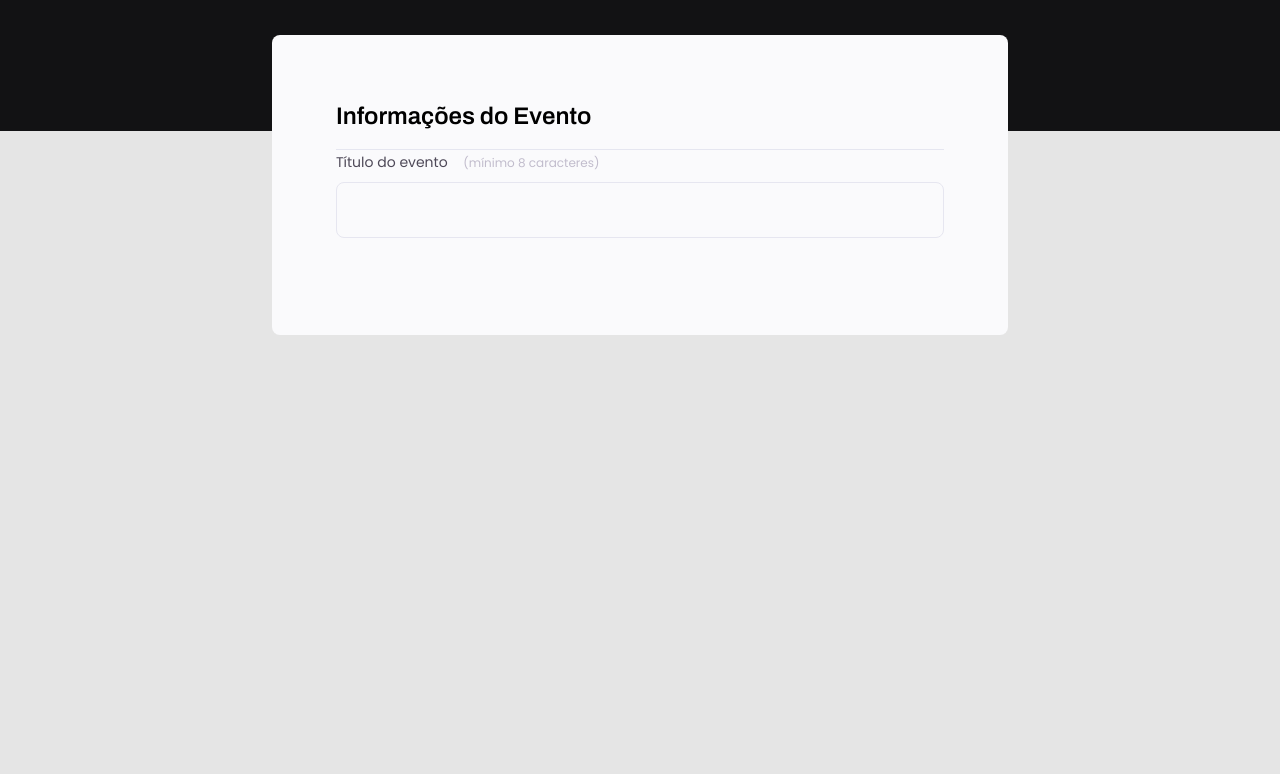
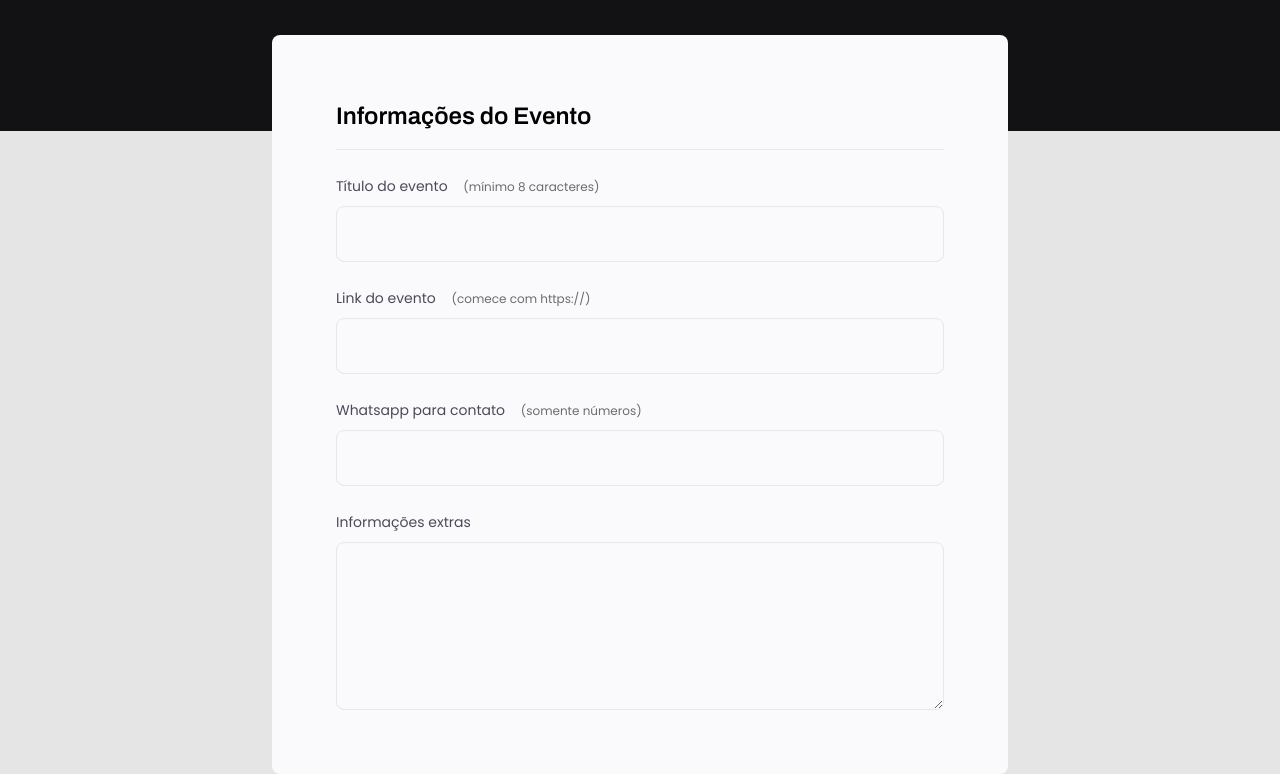
Before and after one commit to luccasmesquita/event_form, a plain HTML site: page index.html in a window 1280 px wide. Shown: the part 237-1011 px from the top of the page. Before the commit the page ends 800 px from the top, so only its background shows below. Drawn offline with Linux system fonts and the light colour scheme.

Commit message:
link, whatsapp and info field finalished

```diff
--- a/index.html
+++ b/index.html
@@ -23,10 +23,27 @@
         </header>
         <form action="">
             <fieldset>
-                <legend>Informações do Evento</legend>
-                <div class="input-wrapper">
-                    <label for="event-title">Título do evento <span>(mínimo 8 caracteres)</span></label>
-                    <input type="text" id="event-title" />
+                <div class="fildset-wrapper">
+                    <legend>Informações do Evento</legend>
+
+                    <div class="input-wrapper">
+                        <label for="event-title">Título do evento <span>(mínimo 8 caracteres)</span></label>
+                        <input type="text" id="event-title" />
+                    </div>
+
+                    <div class="input-wrapper">
+                        <label for="event-link">Link do evento <span>(comece com https://)</span></label>
+                        <input type="text" id="event-link" />
+                    </div>
+
+                    <div class="input-wrapper">
+                        <label for="event-whatsapp">Whatsapp para contato <span>(somente números)</span></label>
+                        <input type="number" id="event-whatsapp" />
+                    </div>
+                    <div class="input-wrapper">
+                        <label for="event-info">Informações extras</label>
+                        <textarea id="event-info" cols="30" rows="10"></textarea>
+                    </div>
                 </div>
             </fieldset>
         </form>
--- a/style.css
+++ b/style.css
@@ -52,6 +52,12 @@ form {
 fieldset {
     border: none;
 }
+.fildset-wrapper {
+    display: flex;
+    flex-direction: column;
+    gap: 24px;
+
+}
 fieldset legend {
     font-family: 'Archivo', sans-serif;
     font-weight: 600;
@@ -75,10 +81,13 @@ fieldset legend {
     margin-left: 12px;
     font-size: 12px;
     line-height: 20px;
-    color: #C1BCCC;
+    color: #6c6a71;
+}
+.input-wrapper label span:hover {
+    color: #a9a7af;
 }
 
-.input-wrapper input {
+.input-wrapper input, .input-wrapper textarea {
     background: #FAFAFC;
     border: 1px solid #E6E6F0;
     border-radius: 8px;
@@ -88,5 +97,9 @@ fieldset legend {
 
     font-size: 16px;
     line-height: 26px;
-    color: #C1BCCC;
+    color: #6c6a71;
 }
+.input-wrapper textarea {
+    padding: 0;
+    height: 168px;
+}
```
